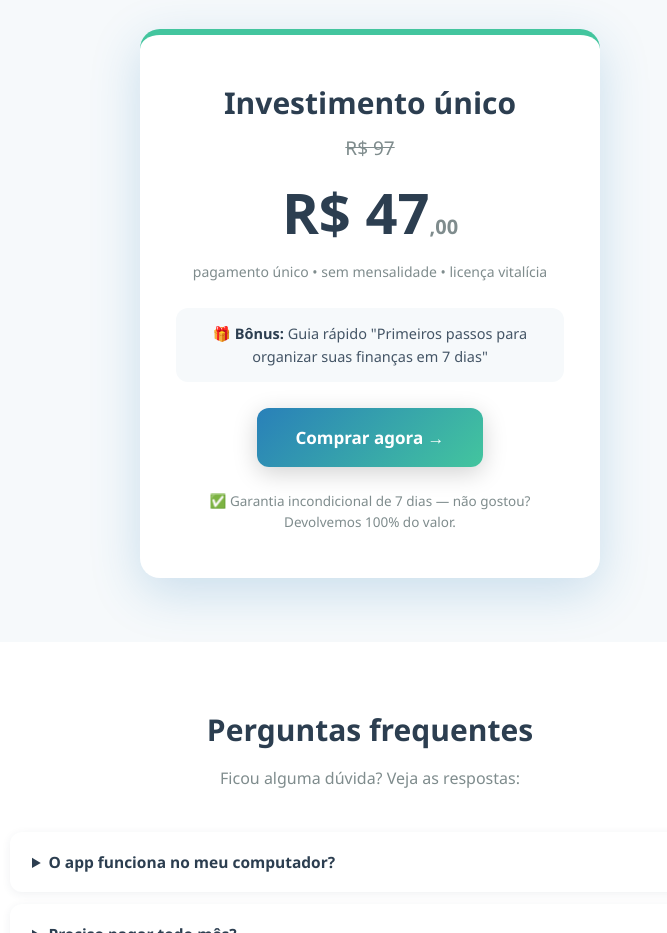
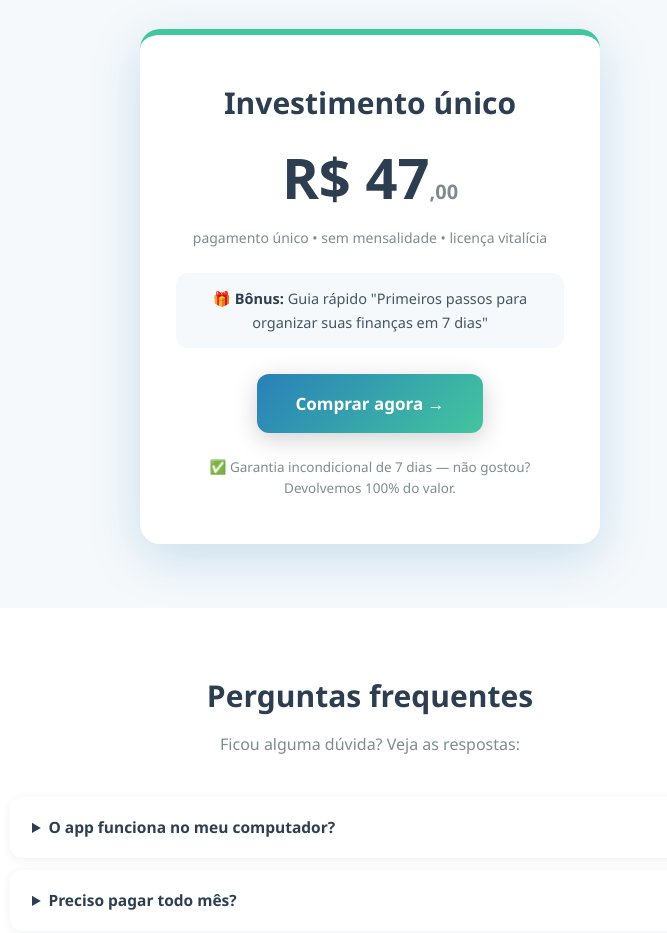
Before and after one commit to onesynth/controle-financeiro-site, a plain HTML site: page index.html in a window 1280 px wide. Shown: the part 2360-3293 px from the top of the page, without its empty margins (270-937 px from the left). Drawn offline with Linux system fonts and the light colour scheme.

Commit message:
Remove preco riscado R e centraliza secao de preco

```diff
--- a/index.html
+++ b/index.html
@@ -72,7 +72,6 @@
   /* Preço */
   .preco-caixa { background: #fff; border-radius: 20px; max-width: 460px; margin: 0 auto; padding: 44px 36px;
                  text-align: center; box-shadow: 0 14px 50px rgba(41,128,185,.22); border-top: 6px solid var(--verde); }
-  .preco-antigo { color: var(--cinza); font-size: 19px; text-decoration: line-through; }
   .preco { font-size: clamp(40px, 6vw, 56px); font-weight: 800; color: var(--escuro); margin: 4px 0; }
   .preco span { font-size: 20px; font-weight: 600; color: var(--cinza); }
   .preco-det { color: var(--cinza); font-size: 14px; margin-bottom: 24px; }
@@ -198,7 +197,6 @@
   <div class="container">
     <div class="preco-caixa">
       <h2 style="margin-bottom:6px">Investimento único</h2>
-      <p class="preco-antigo">R$ 97</p>
       <p class="preco">R$ 47<span>,00</span></p>
       <p class="preco-det">pagamento único • sem mensalidade • licença vitalícia</p>
       <div class="bonus">🎁 <strong>Bônus:</strong> Guia rápido "Primeiros passos para organizar suas finanças em 7 dias"</div>
```
